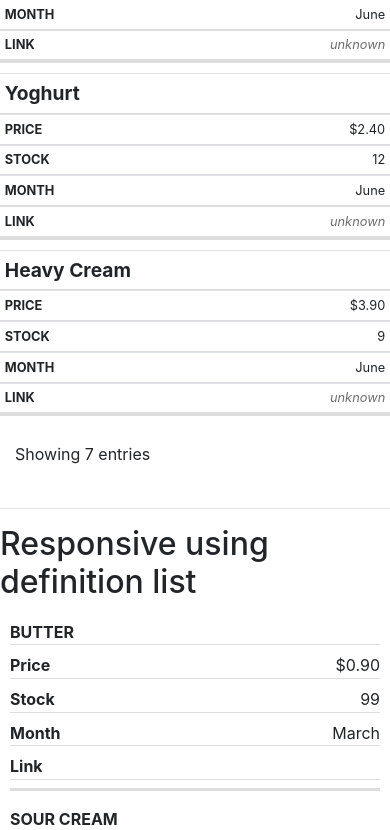
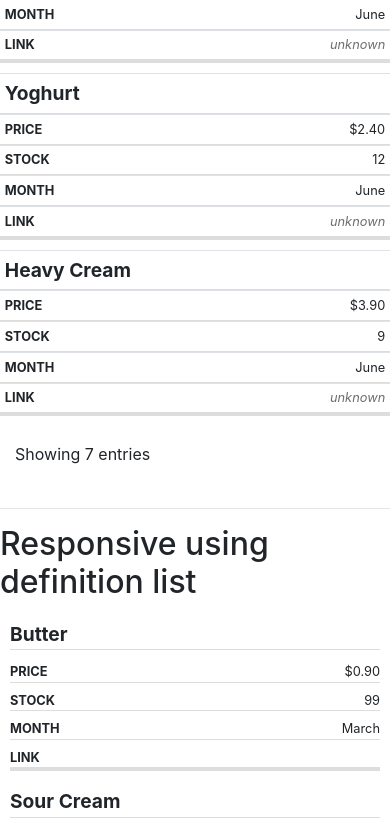
Before and after one commit to mydobie/sortTable, a React (Create React App) app: page / in a window 390 px wide. Shown: the part 1156-1986 px from the top of the page. Built offline with nearby package versions, Linux system fonts and the light colour scheme.

Commit message:
Ensure that both responsive view look alike

```diff
--- a/package.json
+++ b/package.json
@@ -30,7 +30,7 @@
     "babel-cli": "^6.26.0",
     "babel-preset-env": "^1.7.0",
     "babel-preset-react": "^6.24.1",
-    "bootstrap": "^4.6.0",
+    "bootstrap": "4.6.0",
     "enzyme": "^3.11.0",
     "enzyme-to-json": "^3.6.1",
     "eslint-config-airbnb": "^18.2.1",
--- a/src/App.tsx
+++ b/src/App.tsx
@@ -139,7 +139,11 @@ function App() {
           {process.env.REACT_APP_GIT_SHA}
         </li>
         <li>
-          <strong>Bootstrap Version: </strong>
+          <strong>React Version: </strong>
+          {React.version}
+        </li>
+        <li>
+          <strong>Bootstrap CSS Version: </strong>
           {devDependencies.bootstrap}
         </li>
       </ul>
--- a/src/Components/List.tsx
+++ b/src/Components/List.tsx
@@ -1,5 +1,6 @@
 import React from 'react';
 import { headerDataType, tableDataType } from './SortTable';
+import './responsivelist.css';
 
 type listProps = {
   headers: headerDataType[];
@@ -13,7 +14,7 @@ const ListRow = (props: {
   const { header, tableData } = props;
   return (
     <>
-      <dt className='float-left float-start'>{header.name}</dt>
+      <dt>{header.name}</dt>
       <dd>{tableData[header.key]}</dd>
     </>
   );
--- /dev/null
+++ b/src/Components/ResponsiveCss.js
@@ -0,0 +1,6 @@
+import React from 'react';
+import './responsive.css';
+
+const ResponsiveCss = () => <></>;
+
+export default ResponsiveCss;
--- a/src/Components/SortTable.tsx
+++ b/src/Components/SortTable.tsx
@@ -8,7 +8,8 @@ import Pagination from './Pagination';
 import Filter from './Filter';
 import Loading from './Loading';
 import List from './List';
-import './responsive.css';
+
+const ResponsiveCss = React.lazy(() => import('./ResponsiveCss'));
 
 export type tableDataType = {
   [key: string]: any;
@@ -363,6 +364,9 @@ const SortTable = (props: Props): JSX.Element => {
   }
   return (
     <div className='container-fluid'>
+      <React.Suspense fallback={<></>}>
+        {isResponsive && !isResponsiveList ? <ResponsiveCss /> : null}
+      </React.Suspense>
       <div
         className='row'
         style={{ marginBottom: showPagination || showFilter ? '15px' : '0' }}
--- a/src/Components/responsive.css
+++ b/src/Components/responsive.css
@@ -17,11 +17,6 @@ table[data-sort-responsive] td span[data-responsive-header] {
     position: absolute;
   }
 
-  table[data-sort-responsive] thead {
-    position: absolute;
-    left: -999999px;
-  }
-
   table[data-sort-responsive] td span[data-responsive-header] {
     display: block;
     float: left;
@@ -34,55 +29,19 @@ table[data-sort-responsive] td span[data-responsive-header] {
     display: block;
     margin-bottom: 0.625em;
   }
-
-  table[data-sort-responsive] td {
+  table[data-sort-responsive] td,
+  table[data-sort-responsive] th {
     border-bottom: 1px solid #ddd;
     display: block;
-    font-size: 0.8em;
-    text-align: right;
     min-height: 2em;
   }
 
+  table[data-sort-responsive] td {
+    font-size: 0.8em;
+    text-align: right;
+  }
+
   table[data-sort-responsive] th {
-    border-bottom: 1px solid #ddd;
-    display: block;
     font-size: 1.2em;
-    min-height: 2em;
   }
 }
-
-/* ******************************* */
-
-div[data-sort-responsive-list] {
-  display: none;
-}
-
-@media screen and (max-width: 600px) {
-  table[data-sort-responsive-has-list] {
-    display: none;
-  }
-
-  div[data-sort-responsive-list] {
-    display: block;
-    width: 100%;
-    padding: 10px;
-  }
-
-  div[data-sort-responsive-list] dd {
-    text-align: right;
-    border-bottom: 1px solid #ddd;
-    min-height: 1.6em;
-  }
-  div[data-sort-responsive-list] dl {
-    border-bottom: 3px solid #ddd;
-  }
-  div[data-sort-responsive-list] dl dt:first-child {
-    position: absolute;
-    left: -999999px;
-  }
-  div[data-sort-responsive-list] dl dd:first-of-type {
-    font-weight: bold;
-    text-transform: uppercase;
-    text-align: left;
-  }
-}
--- /dev/null
+++ b/src/Components/responsivelist.css
@@ -0,0 +1,47 @@
+div[data-sort-responsive-list] {
+  display: none;
+}
+
+@media screen and (max-width: 600px) {
+  table[data-sort-responsive-has-list] {
+    display: none;
+  }
+
+  div[data-sort-responsive-list] {
+    display: block;
+    width: 100%;
+    padding: 10px;
+  }
+  div[data-sort-responsive-list] dt {
+    display: block;
+    float: left;
+    font-weight: bold;
+    text-transform: uppercase;
+  }
+  div[data-sort-responsive-list] dt,
+  div[data-sort-responsive-list] dd {
+    font-size: 0.8em;
+  }
+
+  div[data-sort-responsive-list] dd {
+    text-align: right;
+    border-bottom: 1px solid #ddd;
+    min-height: 1.6em;
+    margin-bottom: 0.625em;
+  }
+  div[data-sort-responsive-list] dl {
+    border-bottom: 3px solid #ddd;
+  }
+  div[data-sort-responsive-list] dl dt:first-child {
+    position: absolute;
+    left: -999999px;
+  }
+  div[data-sort-responsive-list] dl dd:first-of-type {
+    font-weight: bold;
+    font-size: 1.2em;
+    text-align: left;
+  }
+  div[data-sort-responsive-list] dl dd:last-of-type {
+    margin-bottom: 0px;
+  }
+}
```
Also changed, not shown: 1 other file (tests, documents, lock files or other folders).
